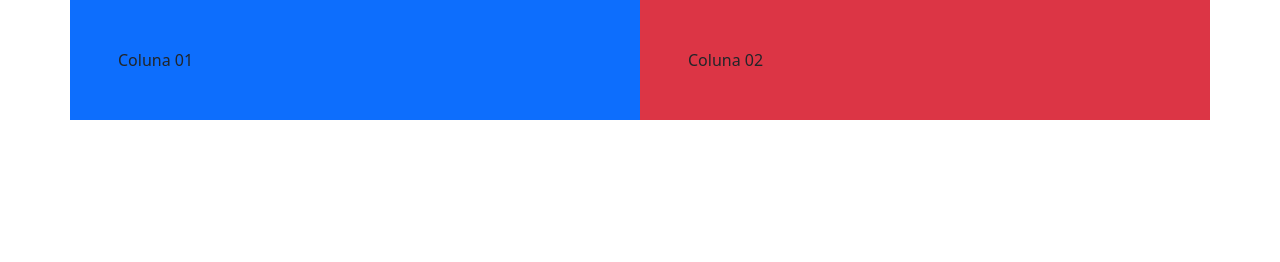
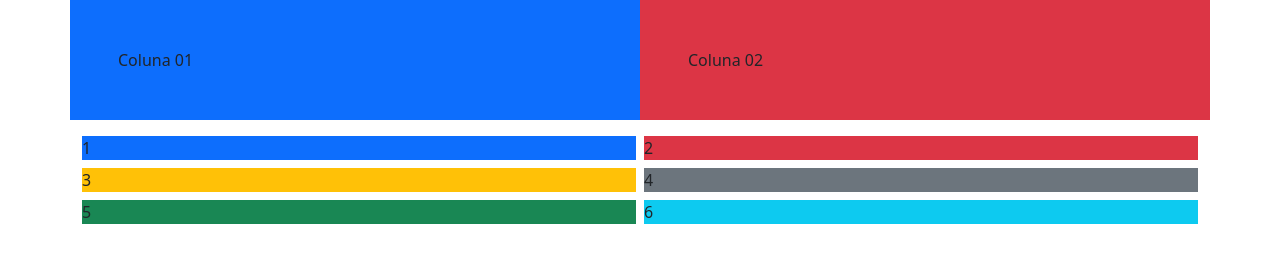
Before and after one commit to lavs2009/fundamentos-de-desenvolvimento-web, a plain HTML site: page exemplobootstrap01/index.html in a window 1280 px wide. Drawn offline with Linux system fonts and the light colour scheme.

Commit message:
index.html

```diff
--- a/exemplobootstrap01/index.html
+++ b/exemplobootstrap01/index.html
@@ -20,6 +20,34 @@
         <div class="col-6 bg-danger p-5">Coluna 02</div>
     </div>
 </div>
+
+<div class="container">
+    <div class="row g-2 mt-2">
+    <div class="col-6">
+        <div class="bg-primary">1</div>
+    </div>
+
+    <div class="col-6">
+        <div class="bg-danger">2</div>
+    </div>
+
+    <div class="col-6">
+        <div class="bg-warning">3</div>
+    </div>
+
+    <div class="col-6">
+        <div class="bg-secondary">4</div>
+    </div>
+
+    <div class="col-6">
+        <div class="bg-success">5</div>
+    </div>
+
+    <div class="col-6">
+        <div class="bg-info">6</div>
+        </div>
+    </div>
+</div>
     <script src="bootstrap-5.3.3-dist/js/bootstrap.min.js"></script>
  </body>
 </html>
```
